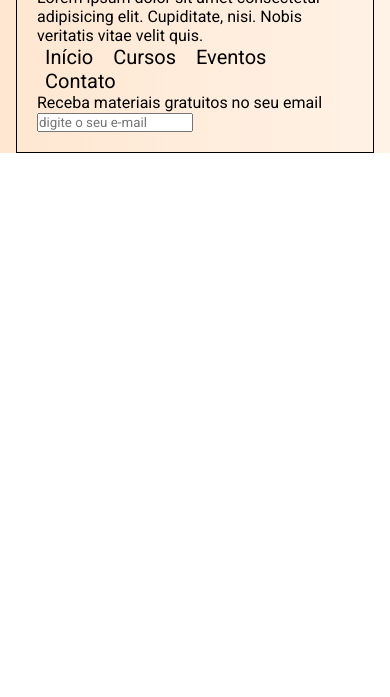
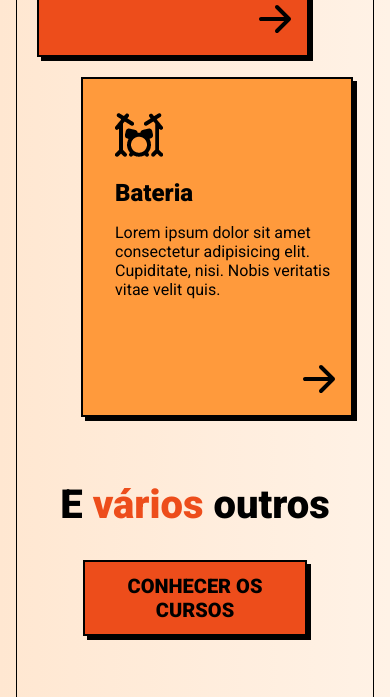
Before and after one commit to JGabriel963/Lading_Page_Jazz, a plain HTML site: page index.html in a window 390 px wide. Shown: the part 2076-2773 px from the top of the page. Before the commit the page ends 2229 px from the top, so only its background shows below. Drawn offline with Linux system fonts and the light colour scheme.

Commit message:
Finishing mobile version

```diff
--- a/css/style.css
+++ b/css/style.css
@@ -117,6 +117,71 @@ h2 {
     width: 40px;
 }
 
+.courses-section {
+    padding-bottom: 8rem;
+}
+
+.cards {
+    display: flex;
+    flex-direction: column;
+    align-items: start;
+    gap:  1.25rem;
+    margin-top: -8rem;
+    margin-bottom: 4rem;
+}
+
+.card {
+    background-color: var(--color-primary);
+    border: 2px solid var(--color-black);
+    box-shadow: 4px 4px 0 var(--color-black);
+    max-width: 17rem;
+    padding: 2rem 0 0 2rem;
+}
+
+.card:nth-child(2n) {
+    align-self: flex-end;
+    background: var(--color-socondary);
+}
+
+.card strong  {
+    display: block;
+    font-size: 1.5rem;
+    margin: 1rem 0;
+}
+
+.card a {
+    display: block;
+    margin: 3rem 0 0 auto;
+    width: fit-content;
+}
+
+/* Footer */
+
+footer {
+    border-bottom: 0;
+    padding: 1rem 1.25rem 4rem;
+}
+
+footer nav a {
+    display: block;
+    padding-left: 0;
+}
+
+.newsletter-form label {
+   display: block;
+   font-size: 1.5rem;
+}
+
+.newsletter-form input {
+    border: 2px solid var(--color-black);
+    box-shadow: 4px 4px 0 var(--color-black);
+    font-size: 1.5rem;
+    padding: .5rem;
+    width: 100%;
+}
+
+/* Utilitários */
+
 .mt-1 {
     margin-top: 1rem;
 }
--- a/index.html
+++ b/index.html
@@ -29,7 +29,7 @@
         </section>
         <section class="courses-section">
             <div class="cards">
-                <article>
+                <article class="card">
                     <img src="img/piano.png" alt="Ícone de taclas de piano">
                     <strong>Piano popular</strong>
                     <p>Lorem ipsum dolor sit amet consectetur adipisicing elit. Cupiditate, nisi. Nobis veritatis vitae velit quis.</p>
@@ -37,7 +37,7 @@
                         <img src="img/arrow-right.svg" alt="">
                     </a>
                 </article>
-                <article>
+                <article class="card">
                     <img src="img/clef.png" alt="Ícone de clave do sol">
                     <strong>Teoria Musical</strong>
                     <p>Lorem ipsum dolor sit amet consectetur adipisicing elit. Cupiditate, nisi. Nobis veritatis vitae velit quis.</p>
@@ -45,7 +45,7 @@
                         <img src="img/arrow-right.svg" alt="">
                     </a>
                 </article>
-                <article>
+                <article class="card">
                     <img src="img/sax.png" alt="Ícone de saxofone">
                     <strong>Sax alto</strong>
                     <p>Lorem ipsum dolor sit amet consectetur adipisicing elit. Cupiditate, nisi. Nobis veritatis vitae velit quis.</p>
@@ -53,7 +53,7 @@
                         <img src="img/arrow-right.svg" alt="">
                     </a>
                 </article>
-                <article>
+                <article class="card">
                     <img src="img/drums.png" alt="Ícone de bateria">
                     <strong>Bateria</strong>
                     <p>Lorem ipsum dolor sit amet consectetur adipisicing elit. Cupiditate, nisi. Nobis veritatis vitae velit quis.</p>
@@ -63,24 +63,25 @@
                 </article>
             </div>
 
-            <h2>E <span class="text-primary">vários</span> outros</h2>
-            <a href="#">Conhecer os cursos</a>
+            <h2 class="text-center">E <span class="text-primary">vários</span> outros</h2>
+            <a href="#" class="button mt-2 mx-auto">Conhecer os cursos</a>
         </section>
     </main>
     <footer>
         <div>
-            <img src="img/logo.svg" alt="Tom's Jazz School">
-            <p>Lorem ipsum dolor sit amet consectetur adipisicing elit. Cupiditate, nisi. Nobis veritatis vitae velit quis.</p>
+            <img src="img/logo.svg" alt="Tom's Jazz School" class="mt-1 mb-1">
+            <p class="mb-2">Lorem ipsum dolor sit amet consectetur adipisicing elit. Cupiditate, nisi. Nobis veritatis vitae velit quis.</p>
         </div>
-        <nav>
+        <nav class="mb-2">
             <a href="#">Início</a>
             <a href="#">Cursos</a>
             <a href="#">Eventos</a>
             <a href="#">Contato</a>
         </nav>
-        <form>
-            <label for="email">Receba materiais gratuitos no seu email</label>
-            <input type="text" name="email" id="email" placeholder="digite o seu e-mail">
+        <form class="newsletter-form">
+            <label for="email" class="mb-1">Receba materiais gratuitos no seu email</label>
+            <input type="text" name="email" id="email" placeholder="digite o seu e-mail" class="mb-1">
+            <button class="button mb-2">Quero receber</button>
         </form>
     </footer>
 </body>
```
